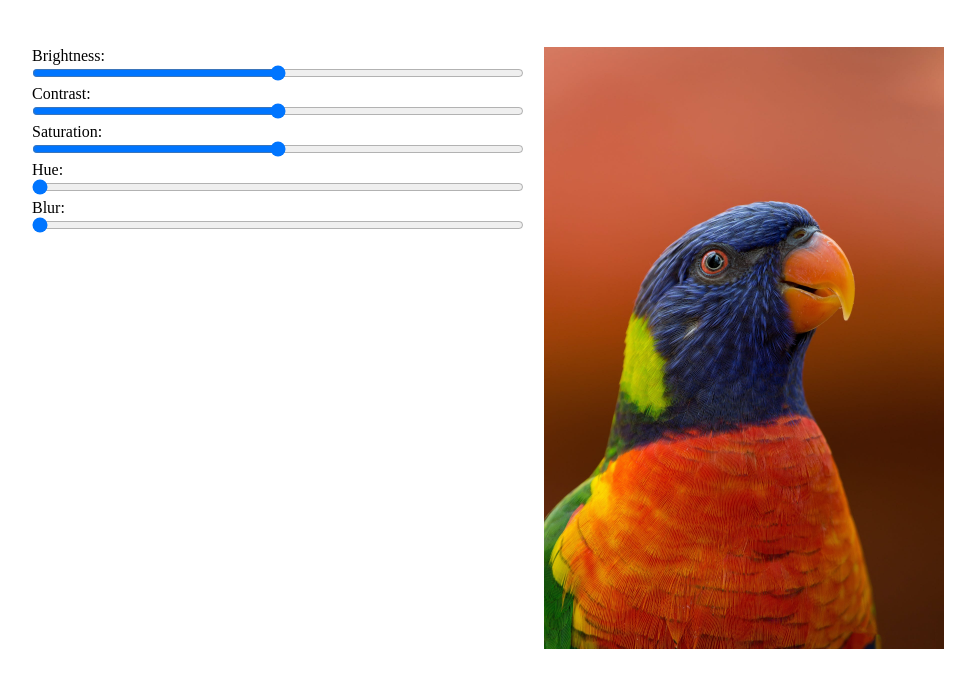
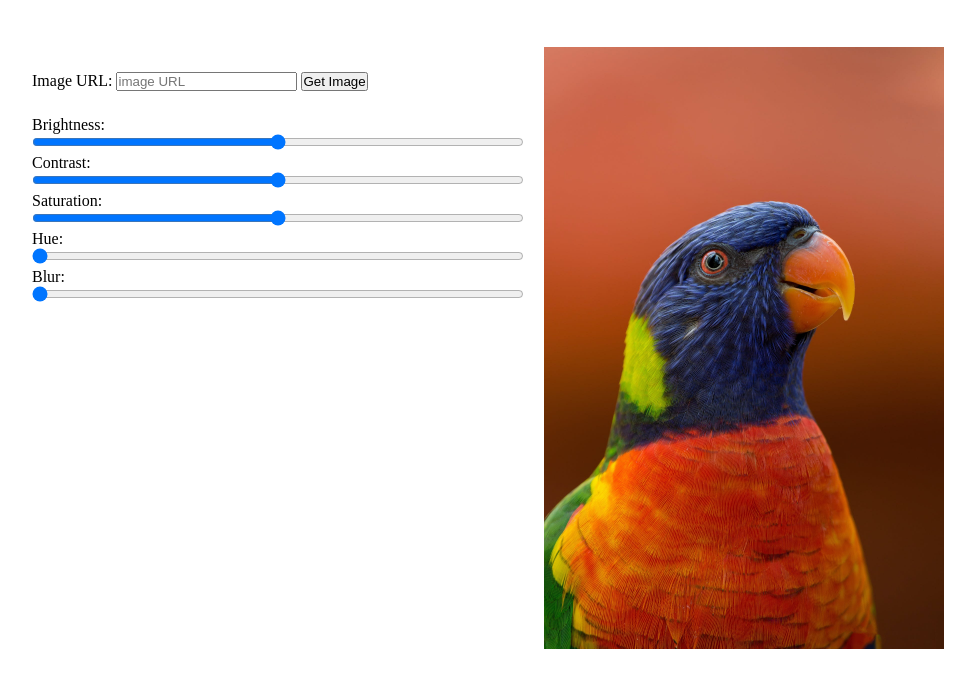
Before and after one commit to qkiczw/4weeksjs, a website: page 02 project - Css image settings/index.html in a window 1280 px wide. Shown: the part 90-778 px from the top of the page, without its empty margins (96-1071 px from the left). Drawn offline with Linux system fonts and the light colour scheme.

Commit message:
Add function to set a custom image from a external url link.

```diff
--- a/02 project - Css image settings/index.html
+++ b/02 project - Css image settings/index.html
@@ -10,6 +10,17 @@
     <h1>CSS filter changer</h1>
     <div class="app-container">
       <div class="bars">
+        <div class="input-container">
+          <label
+            >Image URL:
+            <input
+              type="text"
+              placeholder="image URL"
+              class="image-url-input"
+            />
+          </label>
+          <button class="get-image-url-btn">Get Image</button>
+        </div>
         <label
           >Brightness:
           <input
--- a/02 project - Css image settings/script.js
+++ b/02 project - Css image settings/script.js
@@ -5,6 +5,8 @@ const contrastBar = document.querySelector('.contrast-bar');
 const saturationBar = document.querySelector('.saturation-bar');
 const hueBar = document.querySelector('.hue-bar');
 const blurBar = document.querySelector('.blur-bar');
+const getImageUrltn = document.querySelector('.get-image-url-btn');
+const imageUrlInput = document.querySelector('.image-url-input');
 
 const bars = [brightnessBar, contrastBar, saturationBar, hueBar, blurBar];
 
@@ -17,3 +19,8 @@ bars.forEach((bar) => {
     root.style.setProperty('--blur', `${blurBar.value}px`);
   });
 });
+
+getImageUrltn.addEventListener('click', function () {
+  const imageUrl = imageUrlInput.value;
+  sampleImage.src = imageUrl;
+});
--- a/02 project - Css image settings/style.css
+++ b/02 project - Css image settings/style.css
@@ -26,7 +26,9 @@ h1 {
 .image {
   width: 50%;
 }
-
+.input-container {
+  margin: 25px 0;
+}
 .bars {
   display: flex;
   flex-direction: column;
```
